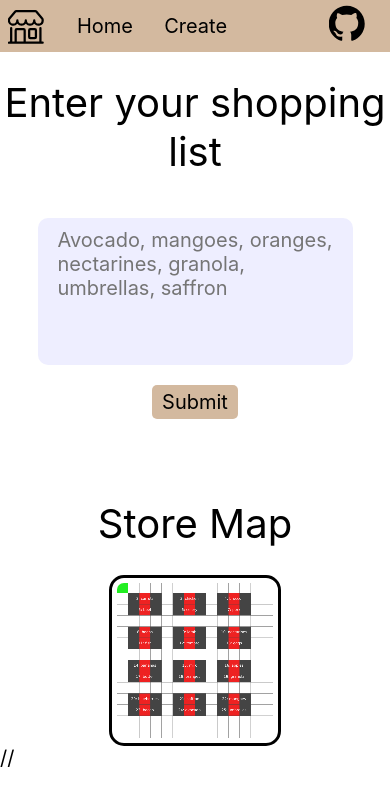
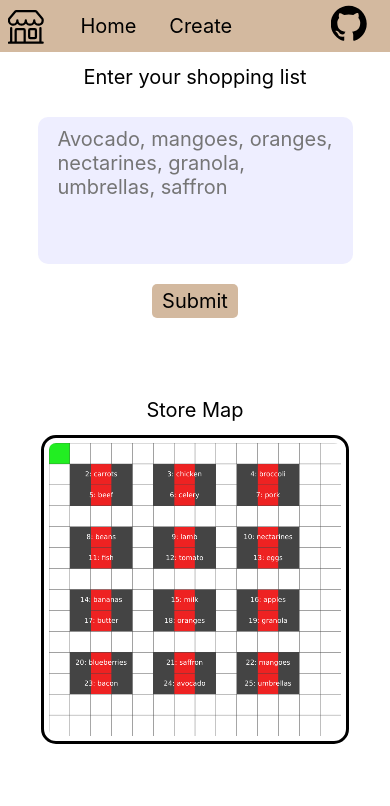
Before and after one commit to Yourself1011/shopsmart, a React (Create React App) app: page / in a window 390 px wide. Shown: the top 806 px of the page. Built offline with nearby package versions, Linux system fonts and the light colour scheme.

Commit message:
make stuff responsive

```diff
--- a/src/components/Navbar/Navbar.scss
+++ b/src/components/Navbar/Navbar.scss
@@ -7,13 +7,13 @@
   background: $accent;
   align-items: stretch;
 
-  gap: 5%;
+  gap: 25px;
 
   div {
     display: flex;
     align-items: center;
     transition: all 0.2s linear;
-    padding: 0px 1.5%;
+    padding: 0px 1vw;
 
     &:hover {
       background-color: $text;
@@ -25,6 +25,7 @@
     a {
       color: $text;
       text-decoration: none;
+      font-size: max(1.5vw, 20px);
     }
   }
 
--- a/src/components/UserCanvas/UserCanvas.tsx
+++ b/src/components/UserCanvas/UserCanvas.tsx
@@ -166,7 +166,7 @@ const UserCanvas: FC<UserCanvasProps> = () => {
     <div>
       <h1>Store Map</h1>
       <canvas ref={canvasRef} width="686" height="686" />
-  // </div>
+    </div>
   );
 };
 
--- a/src/styles.scss
+++ b/src/styles.scss
@@ -64,5 +64,11 @@ canvas {
 h1 {
   font-weight: normal;
   text-align: center;
-  font-size: 2rem;
+  font-size: max(2vw, 20px);
 }
+
+@media screen and (max-width: 800px) {
+  canvas {
+    width: 75vw;
+  }
+}
```
